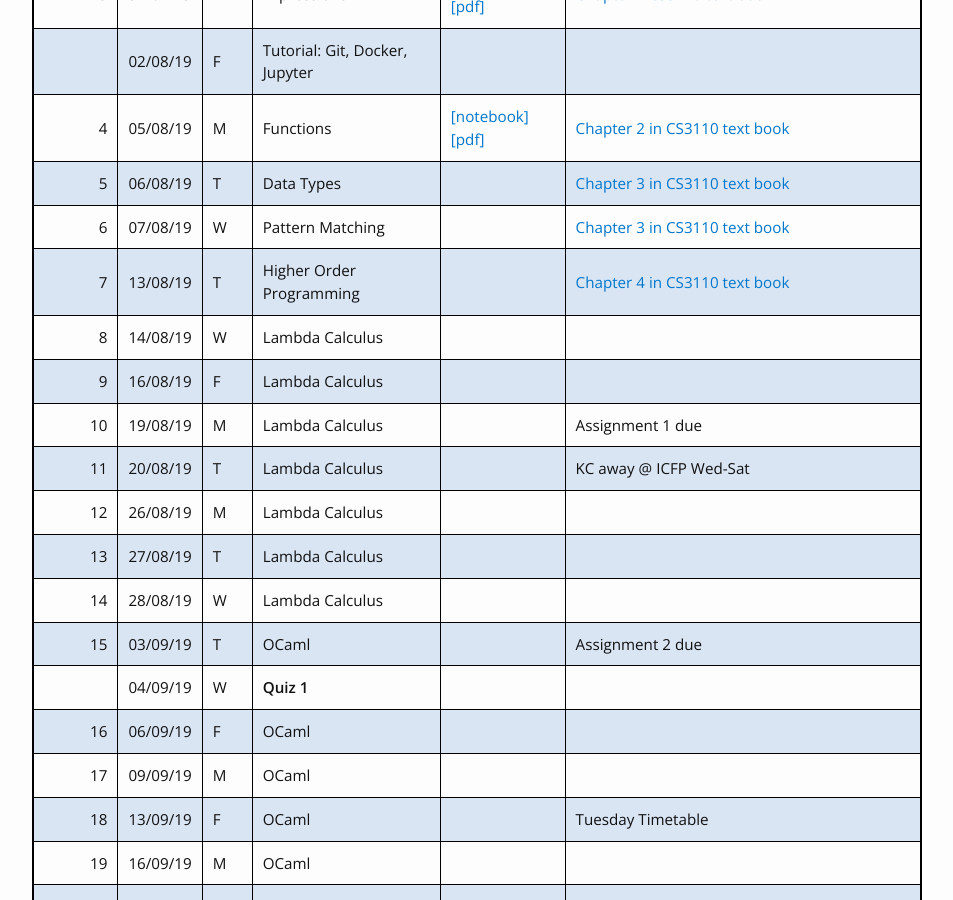
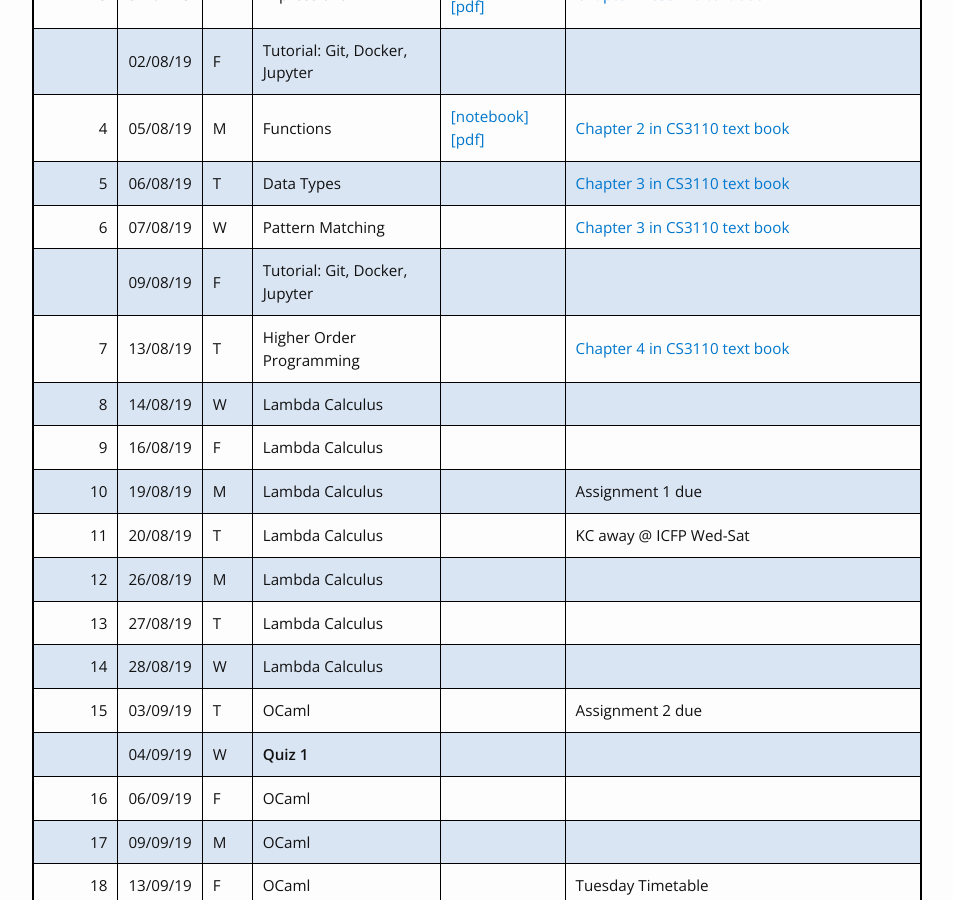
Before and after one commit to kayceesrk/cs3100_m20, a Jekyll site: the page built from schedule.md, in a window 1280 px wide and 900 px high, scrolled down 433 px. Shown: the whole window, without its empty margins (163-1116 px from the left). Built offline with Jekyll 4.4.1, drawn with Linux system fonts in a browser that asks for light colours; nearby versions of some CDN libraries.

Commit message:
Added tutorial on 9th august

```diff
--- a/schedule.md
+++ b/schedule.md
@@ -18,6 +18,7 @@
 | 4|05/08/19|M|Functions| [\[notebook\]](https://github.com/kayceesrk/cs3100_f19/blob/gh-pages/lectures/lec4/lec4.ipynb) [\[pdf\]]({{site.baseurl}}/lectures/lec4/lec4.pdf) |[Chapter 2 in CS3110 text book](http://www.cs.cornell.edu/courses/cs3110/2019sp/textbook/basics/intro.html)|
 | 5|06/08/19|T|Data Types| | [Chapter 3 in CS3110 text book](http://www.cs.cornell.edu/courses/cs3110/2019sp/textbook/data/intro.html) |
 | 6|07/08/19|W|Pattern Matching| | [Chapter 3 in CS3110 text book](http://www.cs.cornell.edu/courses/cs3110/2019sp/textbook/data/intro.html) |
+|  |09/08/19|F|Tutorial: Git, Docker, Jupyter|||
 | 7|13/08/19|T|Higher Order Programming| | [Chapter 4 in CS3110 text book](http://www.cs.cornell.edu/courses/cs3110/2019sp/textbook/hop/intro.html) |
 | 8|14/08/19|W|Lambda Calculus| | |
 | 9|16/08/19|F|Lambda Calculus|||
```
